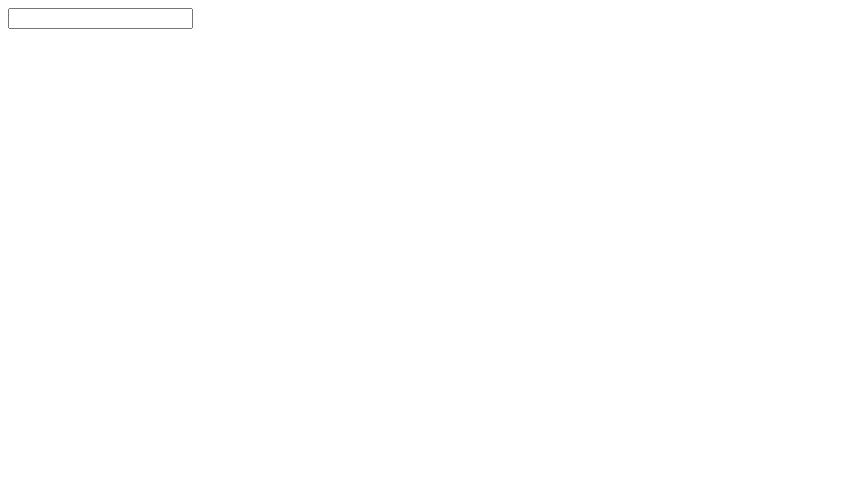
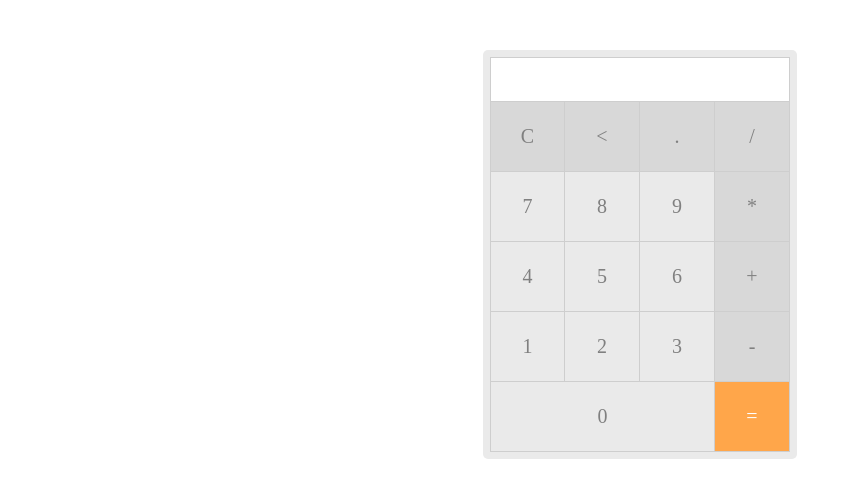
Before and after one commit to zencroma/Calc-html-js, a plain HTML site: page index.html in a window 1280 px wide. Shown: the whole page, without its empty margins (0-852 px from the left). Drawn offline with Linux system fonts and the light colour scheme.

Commit message:
basic design

```diff
--- a/index.html
+++ b/index.html
@@ -3,10 +3,31 @@
         <title>
             Kalkulator
         </title>
+        <link rel="stylesheet" type="text/css"href="style.css">
     </head>
     <body>
-        <div class="Kalkulator">
+        <div class="kalkulator">
             <input type="text" id="layer">
+            <div class="container-button">
+                <span class="tombol operator">C</span>
+                <span class="tombol operator"><</span>
+                <span class="tombol operator">.</span>
+                <span class="tombol operator">/</span>
+                <span class="tombol">7</span>
+                <span class="tombol">8</span>
+                <span class="tombol">9</span>
+                <span class="tombol operator">*</span>
+                <span class="tombol">4</span>
+                <span class="tombol">5</span>
+                <span class="tombol">6</span>
+                <span class="tombol operator">+</span>
+                <span class="tombol">1</span>
+                <span class="tombol">2</span>
+                <span class="tombol">3</span>
+                <span class="tombol operator">-</span>
+                <span class="tombol" id="nol">0</span>
+                <span class="tombol" id="hitung">=</span>
+            </div>
         </div>
     </body>
 </html>
--- /dev/null
+++ b/style.css
@@ -0,0 +1,58 @@
+.kalkulator{
+    width: 300px;
+    background: #eaeaea;
+    margin: 50px auto 0px auto;
+    padding: 7px;
+    border-radius: 5px;
+}
+#layer{
+    width: 100%;
+    box-sizing: border-box;
+    border:1px solid #cecece;
+    font-size: 25px;
+    font-weight: bold;
+    color:grey;
+    padding: 7px 5px;
+    text-align: right;
+    outline: none;
+
+}
+.container-button{
+    display: flex;
+    flex-wrap: wrap;
+}
+.tombol{
+    display: flex;
+    width: 25%;
+    font-size: 20px;
+    color: grey;
+    height: 70px;
+    border: 1px solid #cecece;
+    box-sizing: border-box;
+    justify-content: center;
+    align-items: center;
+    border-top: none;
+    border-left: none;
+}
+.tombol:nth-child(4n+1){
+    border-left: 1px solid #cecece;
+}
+.tombol:hover{
+    background-color: #e4e4e4;
+    cursor: pointer;
+
+}
+
+#nol{
+    flex-grow: 1;
+}
+.operator{
+    background: #d8d8d8;
+}
+#hitung{
+    background: #ffa64a;
+    color: white;
+}
+#hitung:hover{
+    background: orange;
+}
```
